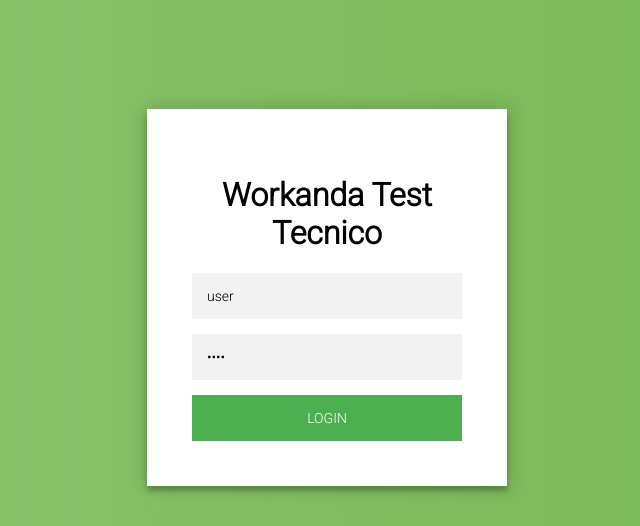
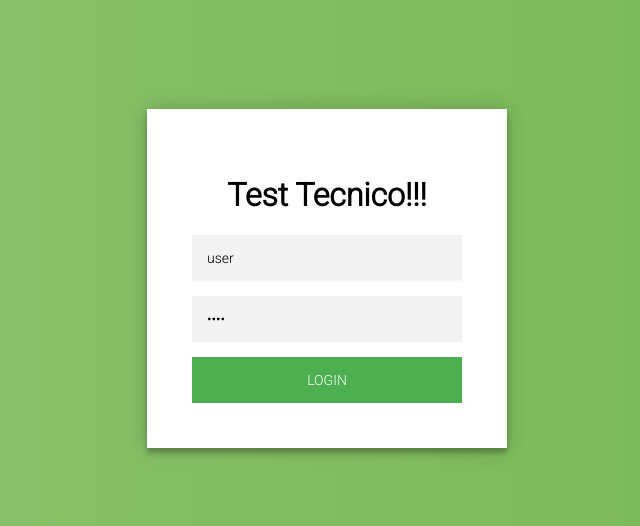
Before and after one commit to german2267/workandaTest, a PHP site: page /login.php in a window 1280 px wide. Shown: the top 526 px of the page, without its empty margins (313-953 px from the left). Run offline with PHP 8.4, Linux system fonts and the light colour scheme.

Commit message:
cambie el titulo

```diff
--- a/login.php
+++ b/login.php
@@ -22,7 +22,7 @@ if(isset($_SESSION['usuarioWorkanda'])){
 
 <div class="login-page">
   <div class="form">
-    <h1>Workanda Test Tecnico</h1>
+    <h1>Test Tecnico!!!</h1>
     <form class="login-form">
       <input type="text" placeholder="username" id="usuario" value="user"/>
       <input type="password" placeholder="password" id = "pass" value="1234"/>
```
